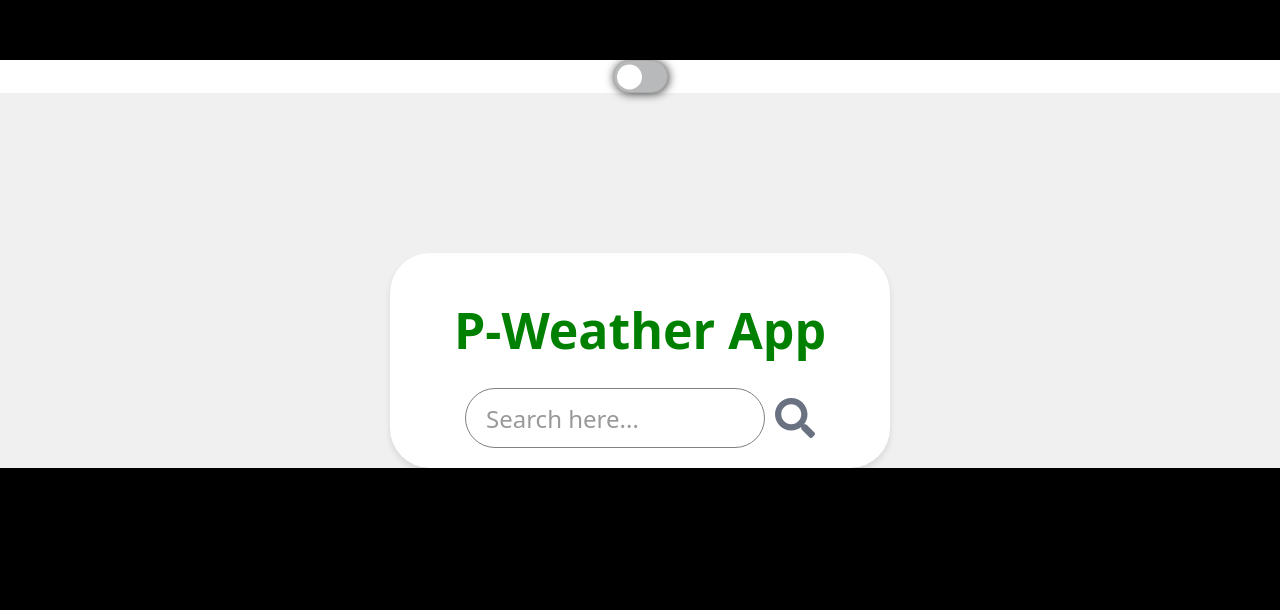
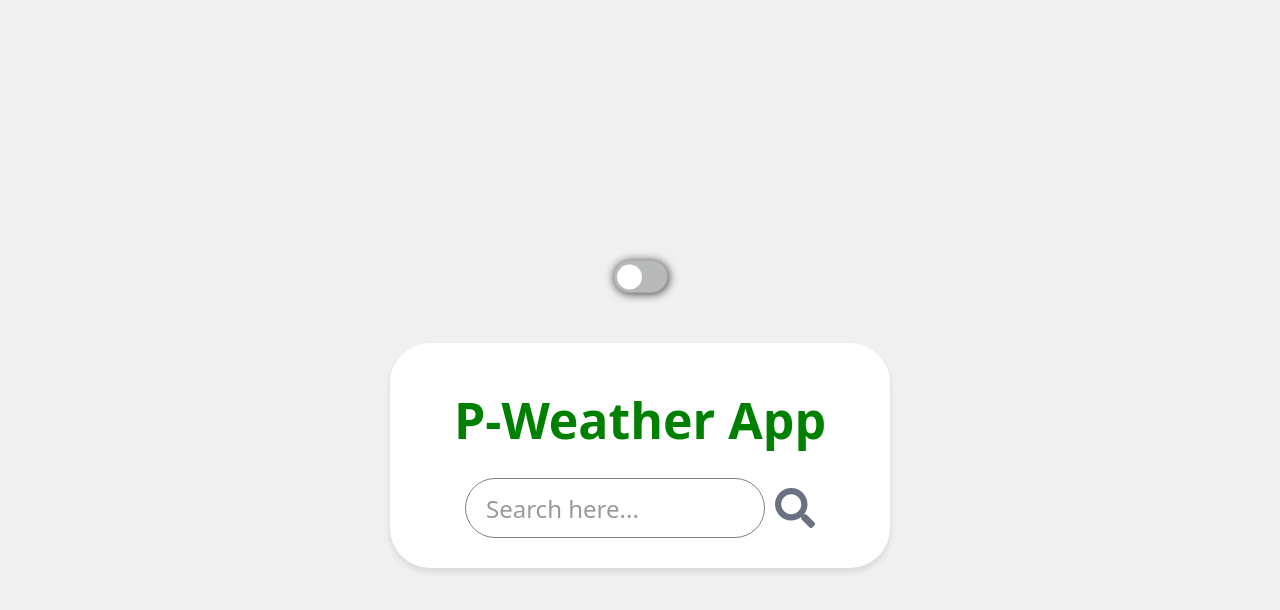
Before and after one commit to susankbaniya/Dailyprogress, a React (Vite) app in the folder weather/: page / in a window 1280 px wide. Shown: the part 136-746 px from the top of the page. Built offline with nearby package versions, Linux system fonts and the light colour scheme.

Commit message:
daily update12

```diff
--- a/weather/src/Components/ToogleApp/Toggle.css
+++ b/weather/src/Components/ToogleApp/Toggle.css
@@ -14,6 +14,8 @@
     display:flex;
 flex-direction:column;
 align-items:center;
+/* height: 100vh; */
+margin-top: 300px;
 }
 .thumb{
     height:25px;
--- a/weather/src/Components/ToogleApp/Toggleapp.jsx
+++ b/weather/src/Components/ToogleApp/Toggleapp.jsx
@@ -18,14 +18,12 @@ const Toggleapp = () => {
   return (
     <div
       className="Toggleapp"
-      style={{
-        background: theme === 'light' ? '#fff' : '#333',
-        color: theme === 'light' ? '#000' : '#fff',
-      }}
+
     >
       <button
         className={`Tooglebutton ${toggled ? 'toggled' : ''}`}
         onClick={handleToggle}
+        style={{ display: 'block' }}
       >
         <div className="thumb"></div>
       </button>
--- a/weather/src/Components/Weather/Weather.css
+++ b/weather/src/Components/Weather/Weather.css
@@ -17,10 +17,9 @@ body {
   width: 500px;
   border-radius: 40px;
   height: auto;
+margin-top:50px;
 
-  margin-top: 100px;
-
-  padding-bottom: 20px;
+  padding-bottom: 30px;
   transition: all 0.3s ease;
 }
 .button-search{
--- a/weather/src/Components/Weather/Weather.module.css
+++ b/weather/src/Components/Weather/Weather.module.css
@@ -1,69 +1,54 @@
-.Weather {
+.weather {
   display: flex;
   align-items: center;
   justify-content: space-around;
-
   width: 100%;
 }
-
-
-
-
-
-
-
-
-
-
-
-
-
 
 .h1div {
   display: flex;
   justify-content: center;
 }
-.Weatherwrapper {
+
+.weatherWrapper {
   width: 500px;
   border-radius: 40px;
   height: auto;
-
   margin-top: 100px;
-
   padding-bottom: 20px;
   transition: all 0.3s ease;
 }
 
-.heading{
+.heading {
   margin-top: 40px;
   color: green;
   margin-bottom: 20px;
   font-size: 50px;
   font-weight: 700;
 }
-.inputfield {
+
+.inputField {
   width: 300px;
   height: 60px;
   padding: 20px;
   outline: none;
-  border: 1px gray;
+  border: 1px solid gray;
   font-size: 24px;
   border-radius: 40px;
-  border: 1px solid gray;
 }
-/* Weather.css */
-.inputfield:hover {
+
+.inputField:hover {
   border: 1px solid green;
 }
 
-.inputbox {
+.inputBox {
   display: flex;
   gap: 10px;
   align-items: center;
   justify-content: center;
 }
 
-button {
+.button {
   width: 80px;
   height: 60px;
   background-color: darkgreen;
@@ -74,25 +59,28 @@ button {
   font-size: 18px;
   cursor: pointer;
 }
-button:hover {
+
+.button:hover {
   background-color: rgb(72, 111, 72);
 }
-.weather-info {
+
+.weatherInfo {
   display: flex;
   margin-top: 20px;
   align-items: center;
   flex-direction: column;
   justify-content: center;
   font-size: 20px;
-
   gap: 5px;
 }
-.hourly-forecast {
+
+.hourlyForecast {
   display: flex;
   flex-direction: column;
   align-items: center;
 }
-.hourly-list {
+
+.hourlyList {
   display: flex;
   gap: 20px;
   width: 100%;
@@ -102,13 +90,15 @@ button:hover {
   padding: 20px;
   justify-content: space-around;
 }
+
 .error {
   color: red;
   margin-top: 20px;
   font-size: 25px;
   text-align: center;
 }
-.hourly-forecast h2 {
+
+.hourlyForecast h2 {
   font-size: 25px;
   font-weight: 700;
 }
--- a/weather/src/Components/front.jsx
+++ b/weather/src/Components/front.jsx
@@ -68,13 +68,15 @@ const Front = ({ onToggle }) => {
       style={{
         backgroundColor: theme === "dark" ? "#333" : "#f0f0f0",
         color: theme === "dark" ? "white" : "#333",
+      //  paddingBottom:"30px",
         // height: "100vh",
-        width: "100vw",
-        // marginTop:"800px",
-        paddingTop:"60px"
+        // width: "100vw",
+        // marginTop:"1000px",
+        // paddingTop:"60px"
         // display: "flex",
         // alignItems: "center",
         // justifyContent: "center",
+        // padding:"20px";
       }}>
 
 
--- a/weather/src/CustomHooks/ThemeContext.jsx
+++ b/weather/src/CustomHooks/ThemeContext.jsx
@@ -1,10 +1,15 @@
 // ThemeContext.js
-import React, { createContext, useContext, useState } from 'react';
+import React, { createContext, useContext, useState, useEffect } from 'react';
 
 const ThemeContext = createContext();
 
 export const ThemeProvider = ({ children }) => {
   const [theme, setTheme] = useState('light');
+
+  // Update body class whenever theme changes
+  useEffect(() => {
+    document.body.className = theme; // Sets class="light" or class="dark" on <body>
+  }, [theme]);
 
   const toggleTheme = () => {
     setTheme(prevTheme => (prevTheme === 'light' ? 'dark' : 'light'));
```
